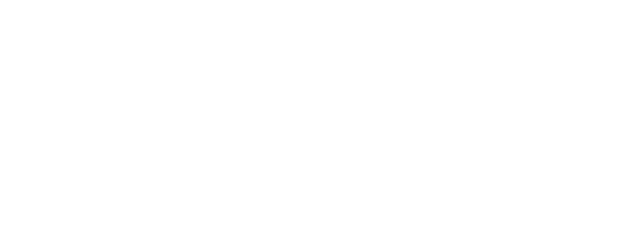
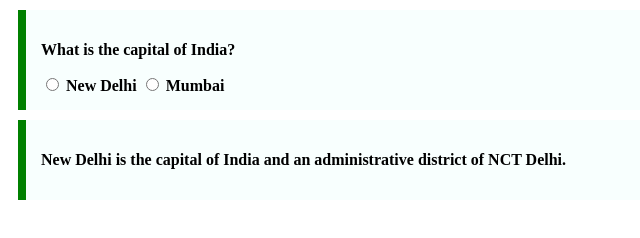
Before and after one commit to acciojob/trivia-durgeshkarunik, a website: page main.html in a window 1280 px wide. Shown: the whole page, without its empty margins (0-640 px from the left). Drawn offline with Linux system fonts and the light colour scheme.

Commit message:
created a submission

```diff
--- a/main.html
+++ b/main.html
@@ -7,6 +7,21 @@
 </head>
 
 <body>
+	<div class="question-container">
+    <p>What is the capital of India?</p>
+    <form>
+        <label>
+            <input type="radio" name="capital" value="New Delhi"> New Delhi
+        </label>
+        <label>
+            <input type="radio" name="capital" value="Mumbai"> Mumbai
+        </label>
+    </form>
+</div>
+
+<blockquote class="question-container">
+    <p>New Delhi is the capital of India and an administrative district of NCT Delhi.</p>
+</blockquote>
 	<!-- the entire body must be written by student -->
     <script type="text/javascript" src="./script.js">
 </script>
--- a/styles.css
+++ b/styles.css
@@ -1,2 +1,10 @@
 
 /* Your CSS Code here. */
+   .question-container {
+            max-width: 600px;
+            margin: 10px;
+            padding: 15px;
+            border-left: 8px solid green;
+            background-color: #f8fffe;
+            font-weight: bold;
+        }
```
